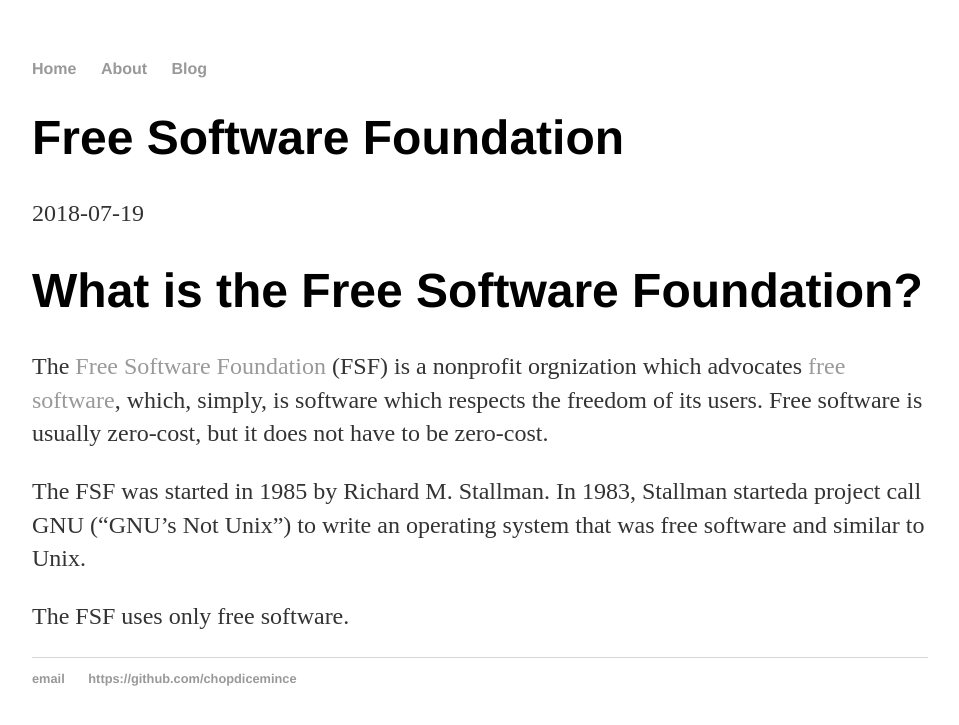
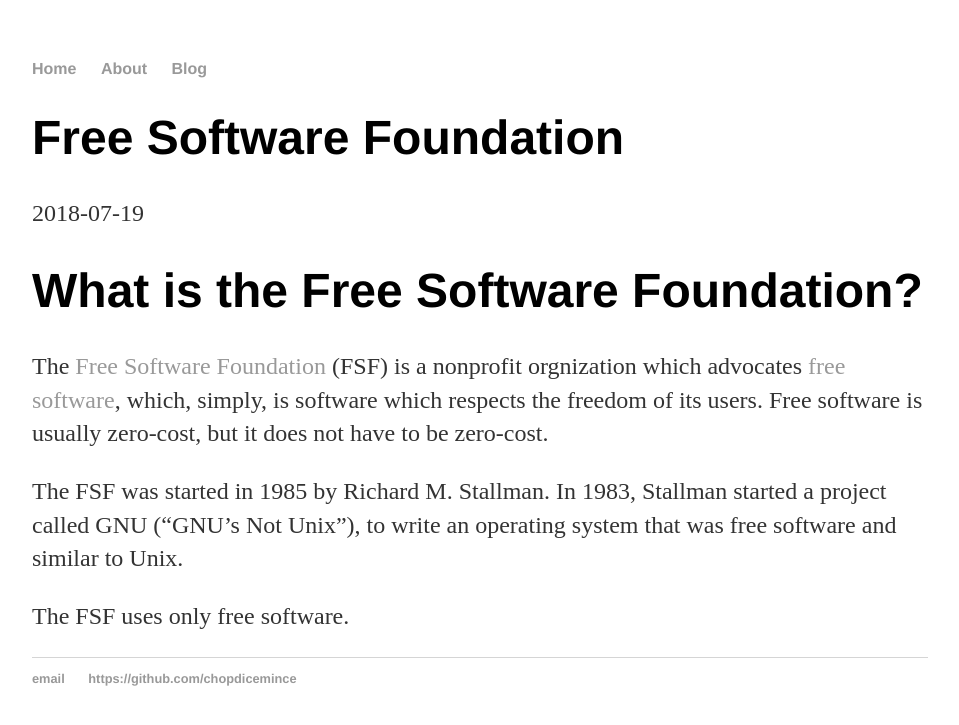
Before and after one commit to chopdicemince/chopdicemince.github.io, a Jekyll site: the page built from _posts/2018-07-19-free-software-foundation.md, in a window 1280 px wide. Shown: the top 725 px of the page, without its empty margins (160-1119 px from the left). Built offline with Jekyll 4.4.1, drawn with Linux system fonts in a browser that asks for light colours.

Commit message:
Fix text

```diff
--- a/_posts/2018-07-19-free-software-foundation.md
+++ b/_posts/2018-07-19-free-software-foundation.md
@@ -8,6 +8,6 @@
 
 The [Free Software Foundation](https://www.fsf.org/) (FSF) is a nonprofit orgnization which advocates [free software](https://www.fsf.org/about/what-is-free-software), which, simply, is software which respects the freedom of its users. Free software is usually zero-cost, but it does not have to be zero-cost.
 
-The FSF was started in 1985 by Richard M. Stallman. In 1983, Stallman starteda project call GNU ("GNU's Not Unix") to write an operating system that was free software and similar to Unix.
+The FSF was started in 1985 by Richard M. Stallman. In 1983, Stallman started a project called GNU ("GNU's Not Unix"), to write an operating system that was free software and similar to Unix.
 
 The FSF uses only free software.
```
